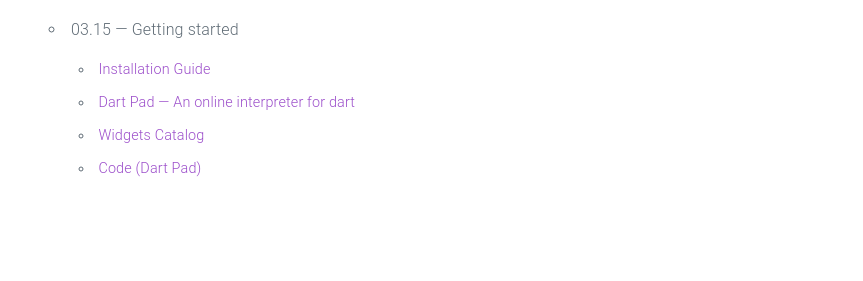
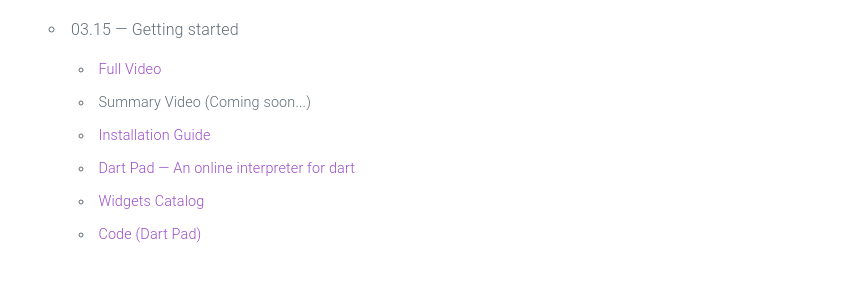
Before and after one commit to HosseinYousefi/2021-CS208, a plain HTML site: page index.html in a window 1280 px wide. Shown: the part 345-626 px from the top of the page, without its empty margins (71-934 px from the left). Drawn offline with nearby package versions, Linux system fonts and the light colour scheme.

Commit message:
added full video session 0

```diff
--- a/index.html
+++ b/index.html
@@ -41,6 +41,14 @@
             03.15 &mdash; Getting started
             <ul>
               <li>
+                <a href="https://drive.google.com/file/d/1QTaEGsPiuperY4JbJTWeT5vCGpTXxBQ7/view?usp=sharing">
+                  Full Video
+                </a>
+              </li>
+              <li>
+                Summary Video (Coming soon...)
+              </li>
+              <li>
                 <a href="https://flutter.dev/docs/get-started/install">
                   Installation Guide
                 </a>
```
